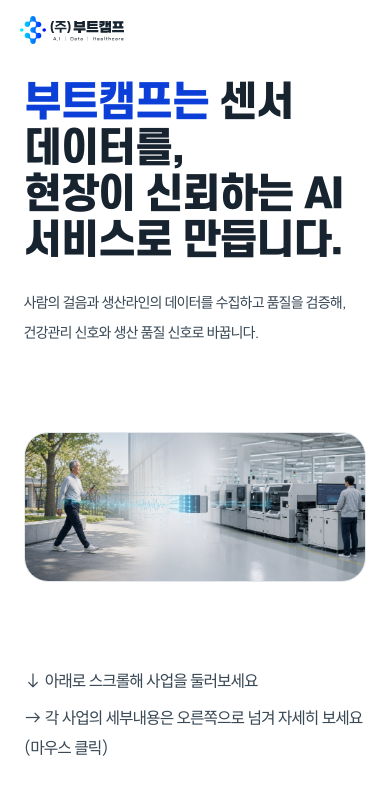
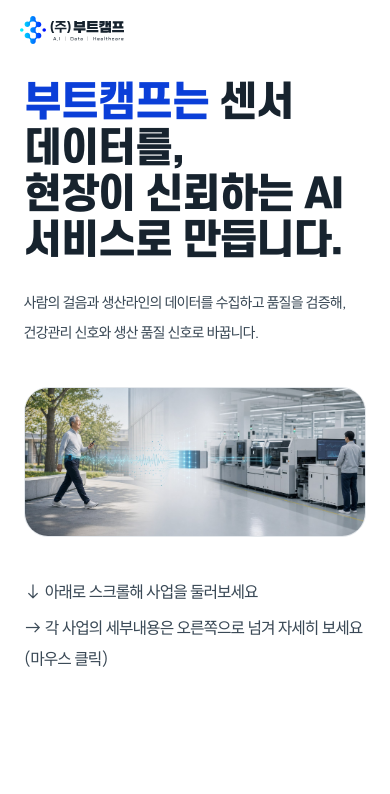
Before and after one commit to moodyblue7/bootcamp-home, a Next.js app: page / in a window 390 px wide. Shown: the top 794 px of the page. Built offline with nearby package versions, Linux system fonts and the light colour scheme.

Commit message:
아이폰 모바일 스크롤 구조 개선

```diff
--- a/components/flow/FlowDeck.tsx
+++ b/components/flow/FlowDeck.tsx
@@ -28,12 +28,15 @@ export default function FlowDeck() {
   const rowRefs = useRef<(HTMLElement | null)[]>([]); // <section> = HTMLElement
   const [activeRow, setActiveRow] = useState(0);
   const [activeCols, setActiveCols] = useState<number[]>(() => flowRows.map(() => 0));
-  // 터치 기기(모바일) 감지. 서브화면 세로 잠금은 데스크톱(마우스 휠)에서만 적용하고,
-  // 모바일에서는 세로 스크롤이 항상 동작하게 둔다 — 중첩 스크롤과 잠금이 터치와 충돌해
-  // 스크롤이 끊기던 문제를 없앤다.
-  const [isTouch, setIsTouch] = useState(false);
+  // 모바일에서는 각 패널의 내부 스크롤을 없애고 바깥 컨테이너 하나만 세로로 스크롤한다.
+  // iOS WebKit에서 중첩 overflow + mandatory snap이 제스처를 가로채는 문제를 피하기 위한 분기다.
+  const [isMobile, setIsMobile] = useState(false);
   useEffect(() => {
-    setIsTouch(window.matchMedia("(pointer: coarse)").matches);
+    const media = window.matchMedia("(max-width: 1023px)");
+    const update = () => setIsMobile(media.matches);
+    update();
+    media.addEventListener("change", update);
+    return () => media.removeEventListener("change", update);
   }, []);
 
   useEffect(() => {
@@ -49,7 +52,16 @@ export default function FlowDeck() {
   const onVScroll = useCallback(() => {
     const el = vScrollRef.current;
     if (!el) return;
-    const idx = Math.round(el.scrollTop / el.clientHeight);
+    // 데스크톱의 각 row는 정확히 한 화면 높이지만, 모바일은 콘텐츠 길이에 따라 달라진다.
+    // 모바일에서는 화면 상단에서 35% 지점에 걸린 row를 현재 대주제로 판단한다.
+    let idx = Math.round(el.scrollTop / el.clientHeight);
+    if (isMobile) {
+      const probe = el.scrollTop + el.clientHeight * 0.35;
+      idx = 0;
+      rowRefs.current.forEach((row, rowIdx) => {
+        if (row && row.offsetTop <= probe) idx = rowIdx;
+      });
+    }
     setActiveRow((prev) => {
       if (prev !== idx && flowRows[idx]) {
         const id = flowRows[idx].id;
@@ -57,7 +69,7 @@ export default function FlowDeck() {
       }
       return idx;
     });
-  }, []);
+  }, [isMobile]);
 
   // 가로 이동은 "스크롤"이 아니라 상태 + transform 으로 한다.
   //  → 가로 스크롤 컨테이너가 없어지므로, iOS(WebKit)에서 가로가 세로 스크롤을 잡아먹던
@@ -159,7 +171,7 @@ export default function FlowDeck() {
         // 텍스트를 드래그해 선택 중이면 이동하지 않는다
         if (window.getSelection()?.toString()) return;
         // 모바일(터치)은 세로 스크롤로만 이동한다 — 탭으로 가로 넘김은 데스크톱 전용
-        if (isTouch) return;
+        if (isMobile) return;
         cycleCol(activeRow);
       }}
     >
@@ -218,9 +230,15 @@ export default function FlowDeck() {
       <div
         ref={vScrollRef}
         onScroll={onVScroll}
-        className="h-full snap-y snap-mandatory overflow-y-auto overscroll-none"
+        className={`h-full overflow-y-auto ${
+          isMobile
+            ? "snap-y snap-proximity overscroll-y-auto"
+            : "snap-y snap-mandatory overscroll-none"
+        }`}
         style={
-          isTouch ? undefined : { overflowY: (activeCols[activeRow] ?? 0) > 0 ? "hidden" : "scroll" }
+          isMobile
+            ? { WebkitOverflowScrolling: "touch", touchAction: "pan-y pinch-zoom" }
+            : { overflowY: (activeCols[activeRow] ?? 0) > 0 ? "hidden" : "scroll" }
         }
       >
         {flowRows.map((row, ri) => {
@@ -232,14 +250,26 @@ export default function FlowDeck() {
               ref={(el) => {
                 rowRefs.current[ri] = el;
               }}
-              className="relative h-full snap-start overflow-hidden"
+              className={
+                isMobile
+                  ? "relative min-h-full min-h-[100dvh] snap-start overflow-visible"
+                  : "relative h-full snap-start overflow-hidden"
+              }
             >
               {/* 가로 트랙 — 스크롤 컨테이너가 아니라 transform 으로 이동한다.
                   각 패널이 폭 100% 이므로 col 당 -100% 씩 밀면 된다. */}
               <div
                 data-htrack
-                className="flex h-full transition-transform duration-500 ease-out"
-                style={{ transform: `translateX(-${(activeCols[ri] ?? 0) * 100}%)` }}
+                className={
+                  isMobile
+                    ? "min-h-full w-full"
+                    : "flex h-full transition-transform duration-500 ease-out"
+                }
+                style={
+                  isMobile
+                    ? undefined
+                    : { transform: `translateX(-${(activeCols[ri] ?? 0) * 100}%)` }
+                }
               >
                 {row.panels.map((p, pi) => (
                   <article
@@ -247,9 +277,13 @@ export default function FlowDeck() {
                     // items-[safe_center]: 콘텐츠가 화면보다 크면 위쪽부터 정렬(스크롤로 접근),
                     //   작으면 세로 중앙. 그냥 items-center 면 긴 콘텐츠의 위가 잘린다.
                     // 세부가 여러 개인 대주제에서는 커서를 손 모양으로 = 넘길 수 있다는 힌트.
-                    className={`relative flex h-full w-full shrink-0 items-[safe_center] overflow-y-auto ${
-                      multi ? "lg:cursor-pointer" : ""
-                    }`}
+                    className={`relative w-full items-[safe_center] ${
+                      isMobile
+                        ? pi === (activeCols[ri] ?? 0)
+                          ? "flex min-h-full min-h-[100dvh] overflow-visible"
+                          : "hidden"
+                        : "flex h-full shrink-0 overflow-y-auto"
+                    } ${multi ? "lg:cursor-pointer" : ""}`}
                   >
                     {p.variant === "hc" ? (
                       // AIWalker 섹션을 직접 렌더. .hc 스코프 CSS 가 디자인을 격리한다.
```
